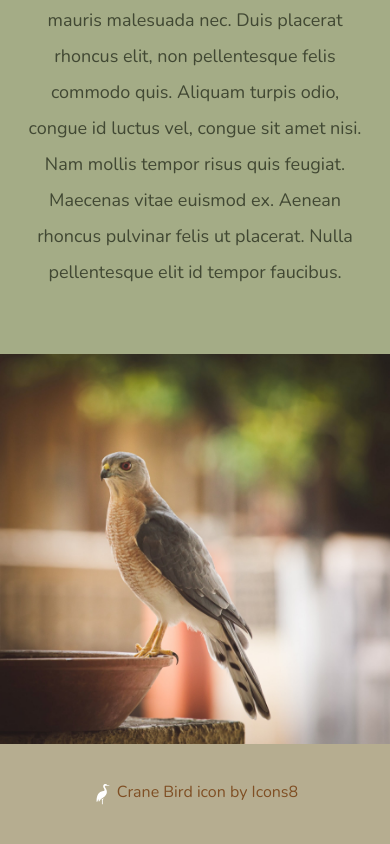
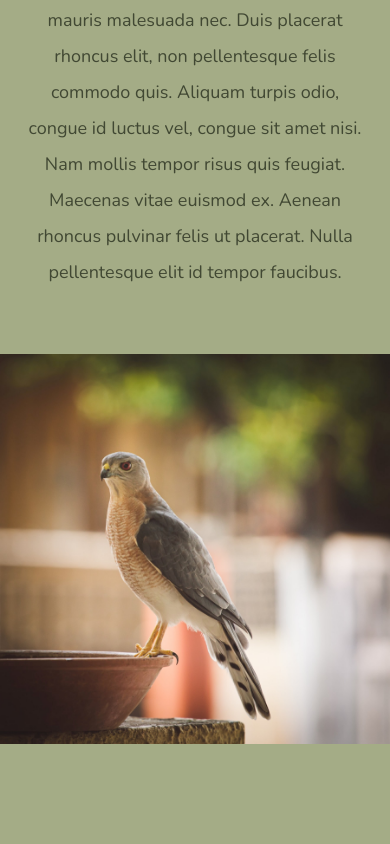
Before and after one commit to jlvlg/museum-of-birds, a plain HTML site: page index.html in a window 390 px wide. Shown: the part 3101-3945 px from the top of the page. After the commit the page ends 3845 px from the top, so only its background shows below. Drawn offline with nearby package versions, Linux system fonts and the light colour scheme.

Commit message:
Update index.html

```diff
--- a/index.html
+++ b/index.html
@@ -105,7 +105,7 @@
               </svg>
               <p class="lead">Lorem ipsum dolor sit amet, consectetur adipiscing elit. In in sagittis sem, nec gravida felis. Curabitur cursus malesuada semper. Nunc eu eros nisl. Praesent suscipit tellus non urna eleifend consectetur. Fusce eget lorem faucibus, pretium arcu molestie, dictum libero. Donec elementum ante tortor, at faucibus mauris malesuada nec. Duis placerat rhoncus elit, non pellentesque felis commodo quis. Aliquam turpis odio, congue id luctus vel, congue sit amet nisi. Nam mollis tempor risus quis feugiat. Maecenas vitae euismod ex. Aenean rhoncus pulvinar felis ut placerat. Nulla pellentesque elit id tempor faucibus.</p>
             </div>
-            <footer class="col-12 align-self-end p-0 text-center d-none d-lg-inline">
+            <footer class="col-12 p-0 text-center d-none d-lg-inline">
               <a href="https://icons8.com/icon/mgTrUgOfGUva/crane-bird">
                 <svg class="crane-small" xmlns="http://www.w3.org/2000/svg" x="0px" y="0px" width="100" height="100" viewBox="0 0 226 226" style=" fill:#000000;">
                   <g fill="none" fill-rule="nonzero" stroke="none" stroke-width="1" stroke-linecap="butt" stroke-linejoin="miter" stroke-miterlimit="10" stroke-dasharray="" stroke-dashoffset="0" font-family="none" font-weight="none" font-size="none" text-anchor="none" style="mix-blend-mode: normal">
@@ -120,21 +120,6 @@
             </footer>
           </div>
         </div>
-      </div>
-      <div class="row">
-        <footer class="col-12 align-self-end p-0 text-center d-lg-none">
-          <a href="https://icons8.com/icon/mgTrUgOfGUva/crane-bird">
-            <svg class="crane-small" xmlns="http://www.w3.org/2000/svg" x="0px" y="0px" width="100" height="100" viewBox="0 0 226 226" style=" fill:#000000;">
-              <g fill="none" fill-rule="nonzero" stroke="none" stroke-width="1" stroke-linecap="butt" stroke-linejoin="miter" stroke-miterlimit="10" stroke-dasharray="" stroke-dashoffset="0" font-family="none" font-weight="none" font-size="none" text-anchor="none" style="mix-blend-mode: normal">
-                <path d="M0,226v-226h226v226z" fill="none"></path>
-                <g fill="#ffffff">
-                  <path d="M149.16,4.52c-13.56,0 -21.0055,4.73089 -24.81586,11.74141c-6.74384,12.41644 3.11124,29.92318 8.4132,39.3293c1.05316,1.8758 1.93202,3.39275 2.36594,4.40524c1.35148,3.11428 3.24543,9.02884 0.75039,13.64828c-2.08372,3.85556 -6.99908,6.47561 -14.60172,7.78641c-48.6352,8.38912 -71.36663,44.26627 -71.55195,112.92055c-0.00452,2.1922 1.56491,4.06948 3.72547,4.4582c0.26668,0.0452 0.53237,0.07063 0.79453,0.07063c1.86676,0 3.58189,-1.15825 4.24633,-2.96625c0.0678,-0.18984 5.25909,-14.21533 14.59289,-28.62961c-0.63732,7.59812 -0.75922,15.74422 -0.75922,22.55586c0,2.05208 1.37493,3.8456 3.35469,4.36992c1.99332,0.52884 4.068,-0.35122 5.085,-2.12758l0.96226,-1.68617c7.99588,-14.03912 17.31167,-26.27638 37.47539,-37.03398c29.96308,-15.98724 41.14761,-36.25881 43.23133,-58.22149c1.61816,-17.04492 -5.69668,-38.74466 -18.0182,-54.4607c-6.68056,-8.51116 -4.00465,-14.13898 -2.07461,-15.80234c2.21431,-1.90593 5.53148,-2.06094 7.16844,-2.27766h38.0757c1.24752,0 2.26,-1.01248 2.26,-2.26c0,-1.24752 -1.01248,-2.26 -2.26,-2.26l-24.97477,-2.93977c-0.59664,-8.6784 -6.35335,-10.62023 -13.44523,-10.62023zM127.37219,159.10047c-1.2656,0.7684 -2.57252,1.49266 -3.92852,2.21586c-8.1812,4.3844 -14.37713,8.94784 -19.43953,14.01023c1.61155,2.36257 3.10698,4.67648 4.47586,6.88594v43.7875h9.04v-44.30836c3.06417,-6.72567 6.64275,-14.63859 9.85219,-22.59117z"></path>
-                </g>
-              </g>
-            </svg>
-            Crane Bird icon by Icons8
-          </a>
-        </footer>
       </div>
     </section>
 
```
